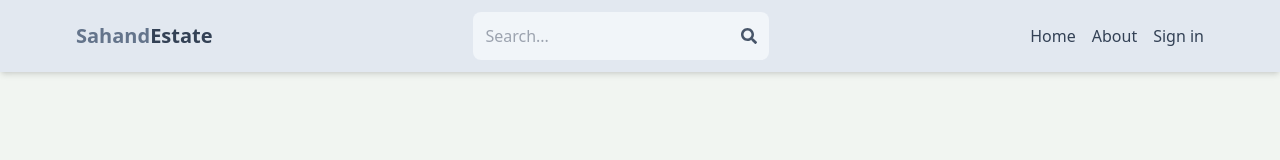
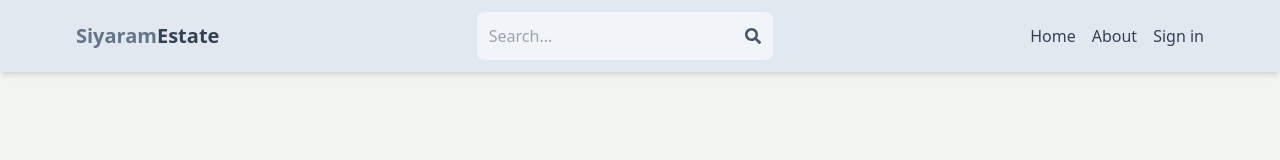
Before and after one commit to ragnarlothbroke12/mern-estate, a React (Vite) app in the folder client/: page / in a window 1280 px wide. Shown: the top 160 px of the page. Built offline with nearby package versions, Linux system fonts and the light colour scheme; no server answers.

Commit message:
fixed issue

```diff
--- a/client/src/components/Header.jsx
+++ b/client/src/components/Header.jsx
@@ -27,7 +27,7 @@
       <div className="flex justify-between items-center max-w-6xl mx-auto p-3">
         <Link to="/">
           <h1 className="font-bold text-sm sm:text-xl flex flex-wrap">
-            <span className="text-slate-500">Sahand</span>
+            <span className="text-slate-500">Siyaram</span>
             <span className="text-slate-700">Estate</span>
           </h1>
         </Link>
```
